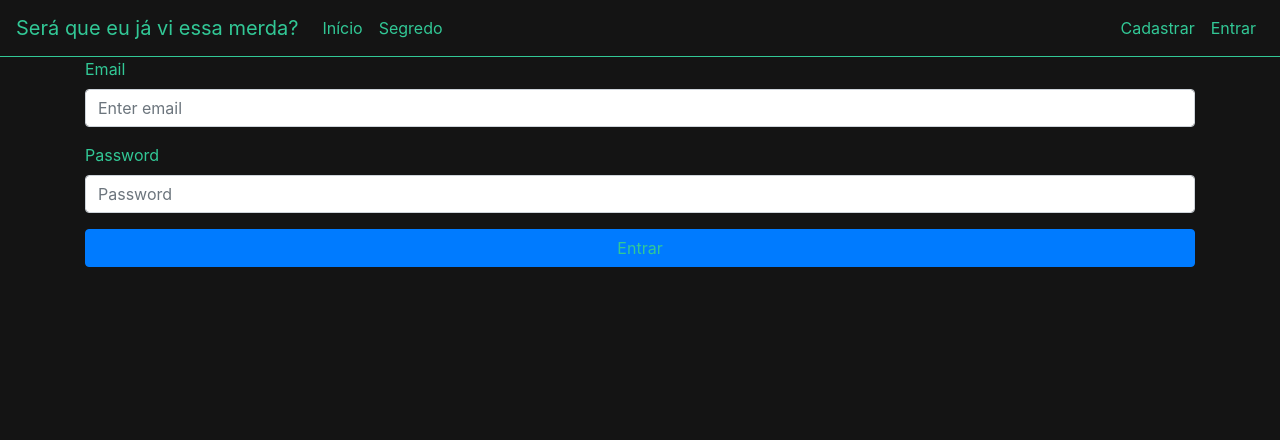
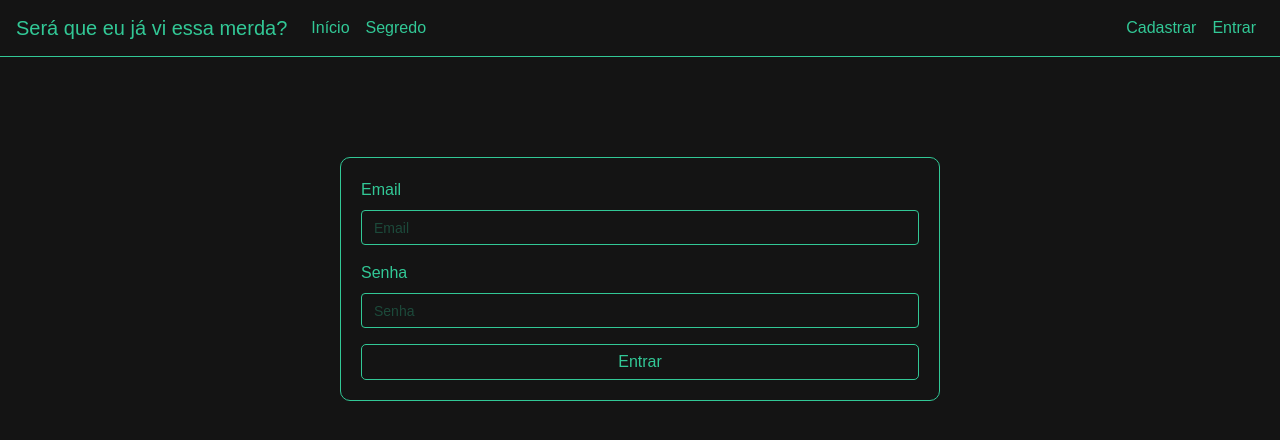
Before and after one commit to danilomacb/JaVi, a React (Create React App) app in the folder front/: page /entrar in a window 1280 px wide. Shown: the top 440 px of the page. Built offline with nearby package versions, Linux system fonts and the light colour scheme.

Commit message:
upgrades on UserForm

```diff
--- a/front/src/components/UserForm.js
+++ b/front/src/components/UserForm.js
@@ -1,12 +1,12 @@
 import React from "react";
-import { Form, Button } from "react-bootstrap";
+import { Form } from "react-bootstrap";
 
 function Login({ history, match }) {
   let user = {};
 
   return (
     <Form
-      className="container"
+      className="my-userform"
       onSubmit={event => {
         event.preventDefault();
 
@@ -62,7 +62,7 @@ function Login({ history, match }) {
         <Form.Label>Email</Form.Label>
         <Form.Control
           type="email"
-          placeholder="Enter email"
+          placeholder="Email"
           ref={node => {
             user.email = node;
           }}
@@ -70,19 +70,19 @@ function Login({ history, match }) {
         />
       </Form.Group>
       <Form.Group controlId="formGroupPassword">
-        <Form.Label>Password</Form.Label>
+        <Form.Label>Senha</Form.Label>
         <Form.Control
           type="password"
-          placeholder="Password"
+          placeholder="Senha"
           ref={node => {
             user.password = node;
           }}
           required
         />
       </Form.Group>
-      <Button type="submit" className="w-100">
+      <button type="submit" className="my-button">
         Entrar
-      </Button>
+      </button>
     </Form>
   );
 }
--- a/front/src/index.css
+++ b/front/src/index.css
@@ -1,11 +1,45 @@
 * {
   color: rgb(50, 200, 150) !important;
+  font-family: Arial, Helvetica, sans-serif !important;
 }
 
 body {
   background-color: rgb(20, 20, 20) !important;
 }
 
+input {
+  background-color: rgb(20, 20, 20) !important;
+  border: 1px solid rgb(50, 200, 150) !important;
+  font-size: 14px !important;
+}
+input::placeholder {
+  color: rgba(50, 200, 150, 0.3) !important;
+}
+/* Change the white to any color ;) */
+input:-webkit-autofill,
+input:-webkit-autofill:hover {
+  -webkit-box-shadow: 0 0 0 30px rgb(20, 20, 20) inset !important;
+  -webkit-text-fill-color: rgb(50, 200, 150) !important;
+}
+
 .my-nav {
   border-bottom: 1px solid rgb(50, 200, 150);
 }
+
+.my-userform {
+  width: 90%;
+  max-width: 600px;
+  margin: auto;
+  margin-top: 100px;
+  border: 1px solid rgb(50, 200, 150);
+  border-radius: 10px;
+  padding: 20px;
+}
+
+.my-button {
+  width: 100%;
+  background-color: rgb(20, 20, 20);
+  border: 1px solid rgb(50, 200, 150);
+  border-radius: 5px;
+  padding: 5px;
+}
```
